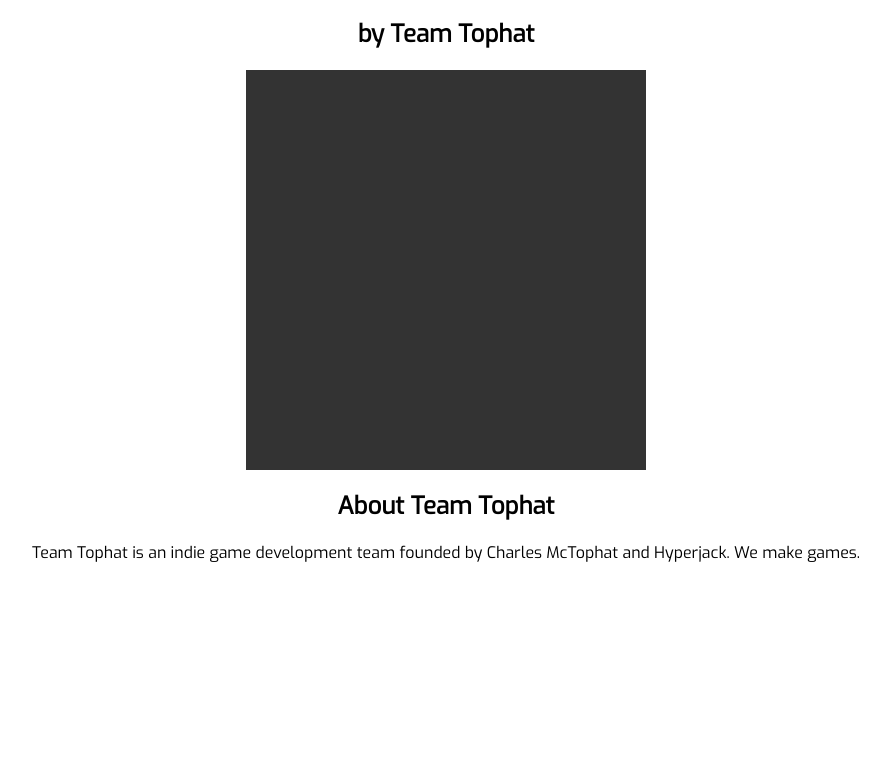
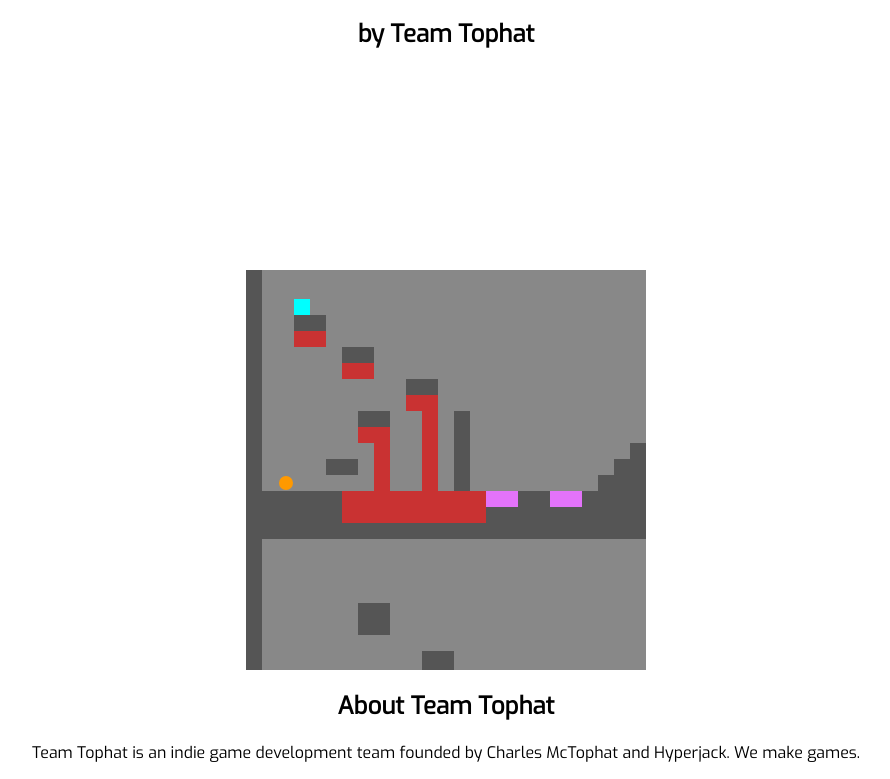
Before and after one commit to EDM5/Limited, a plain HTML site: page index.html in a window 1280 px wide. Shown: the part 53-832 px from the top of the page, without its empty margins (194-1084 px from the left). Before the commit the page ends 800 px from the top, so only its background shows below. Drawn offline with Linux system fonts and the light colour scheme.

Commit message:
Update index.html

```diff
--- a/index.html
+++ b/index.html
@@ -11,6 +11,7 @@
     <h2>
       by Team Tophat
     </h2>
+    <canvas id="jumps"></canvas>
     <canvas id="canvas"></canvas>
     <script>
 
@@ -572,7 +573,7 @@ var Loop = function() {
   ctx.fillStyle = '#333';
   ctx.fillRect(0, 0, canvas.width, canvas.height);
 
-  ctx.fillText("Jumps:" + this.player.jumps);
+  ctx.fillText("Jumps:" + jumps, 10, 10)
 
   game.update();
   game.draw(ctx);
```
